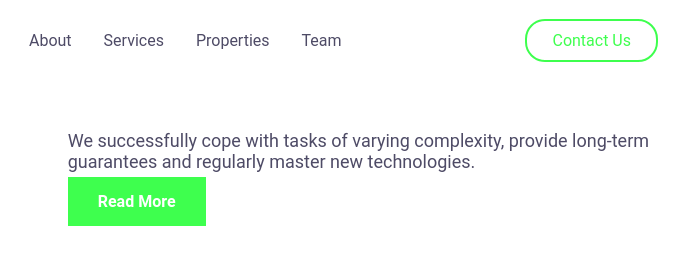
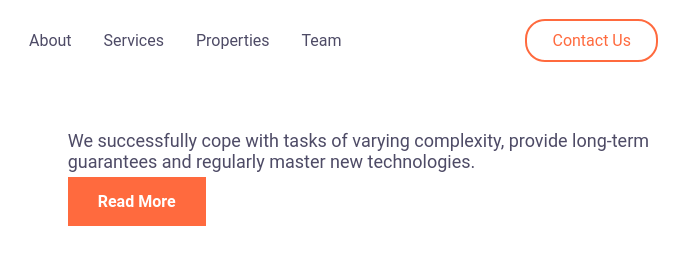
Before and after one commit to airdask/Praktin--u-dotis, a plain HTML site: page index.html in a window 1280 px wide. Shown: the top 262 px of the page, 482-1171 px from the left. Drawn offline with Linux system fonts and the light colour scheme.

Commit message:
spalva-originali

```diff
--- a/styles.css
+++ b/styles.css
@@ -6,7 +6,7 @@
 }
 
 :root{
-    --accent-color: #3eff4e;
+    --accent-color: #ff6a3e;
     --paragraph-color: #4E4B66;
 }
 
```
